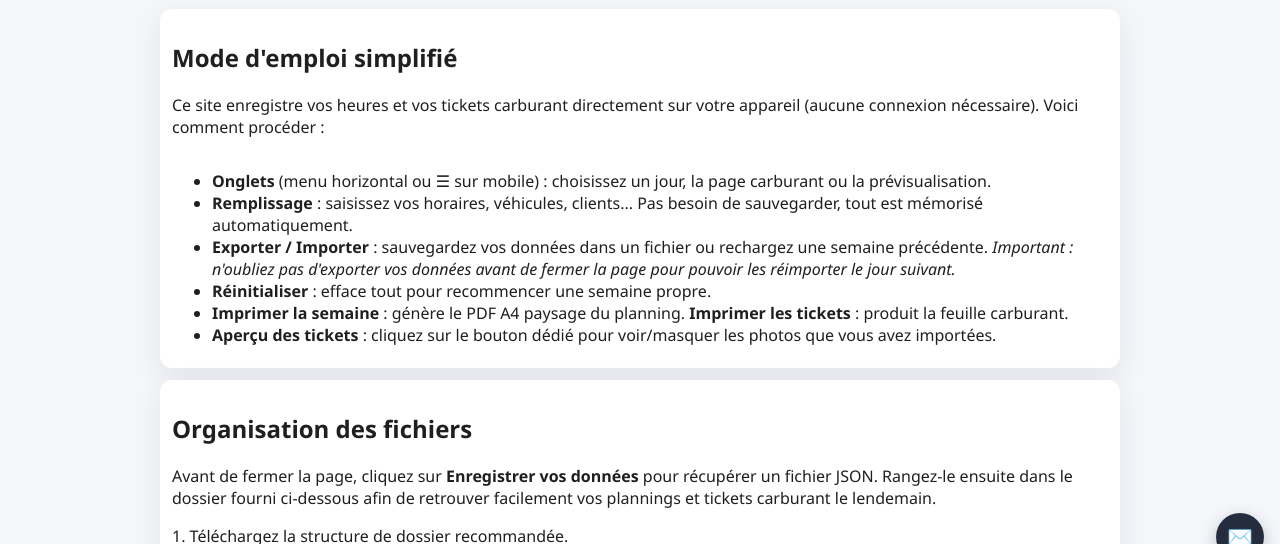
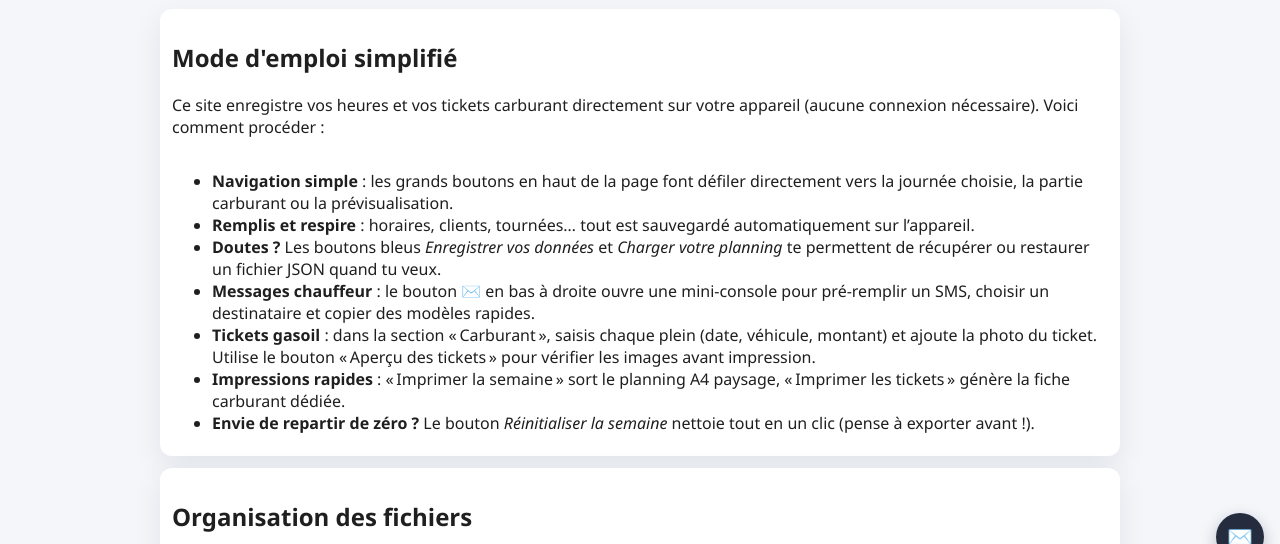
Before and after one commit to Gadjodilo26/FrigoAppDriver, a plain HTML site: page index.html in a window 1280 px wide. Shown: the part 223-767 px from the top of the page. Drawn offline with Linux system fonts and the light colour scheme.

Commit message:
19/11/25 09:31

```diff
--- a/index.html
+++ b/index.html
@@ -1004,33 +1004,36 @@
         <!-- Fin : fonctionnalités PWA / ajout à l'écran d'accueil -->
         <ul>
           <li>
-            <strong>Onglets</strong> (menu horizontal ou ☰ sur mobile) : choisissez
-            un jour, la page carburant ou la prévisualisation.
+            <strong>Navigation simple</strong> : les grands boutons en haut de la page
+            font défiler directement vers la journée choisie, la partie carburant
+            ou la prévisualisation.
           </li>
           <li>
-            <strong>Remplissage</strong> : saisissez vos horaires, véhicules,
-            clients... Pas besoin de sauvegarder, tout est mémorisé automatiquement.
+            <strong>Remplis et respire</strong> : horaires, clients, tournées…
+            tout est sauvegardé automatiquement sur l’appareil.
           </li>
           <li>
-            <strong>Exporter / Importer</strong> : sauvegardez vos données dans un
-            fichier ou rechargez une semaine précédente.
-            <em
-              >Important : n'oubliez pas d'exporter vos données avant de fermer la
-              page pour pouvoir les réimporter le jour suivant.</em
-            >
+            <strong>Doutes ?</strong> Les boutons bleus
+            <em>Enregistrer vos données</em> et <em>Charger votre planning</em>
+            te permettent de récupérer ou restaurer un fichier JSON quand tu veux.
           </li>
           <li>
-            <strong>Réinitialiser</strong> : efface tout pour recommencer une
-            semaine propre.
+            <strong>Messages chauffeur</strong> : le bouton ✉️ en bas à droite ouvre
+            une mini-console pour pré-remplir un SMS, choisir un destinataire et copier
+            des modèles rapides.
           </li>
           <li>
-            <strong>Imprimer la semaine</strong> : génère le PDF A4 paysage du
-            planning. <strong>Imprimer les tickets</strong> : produit la feuille
-            carburant.
+            <strong>Tickets gasoil</strong> : dans la section « Carburant », saisis chaque
+            plein (date, véhicule, montant) et ajoute la photo du ticket. Utilise le bouton
+            « Aperçu des tickets » pour vérifier les images avant impression.
           </li>
           <li>
-            <strong>Aperçu des tickets</strong> : cliquez sur le bouton dédié pour
-            voir/masquer les photos que vous avez importées.
+            <strong>Impressions rapides</strong> : « Imprimer la semaine » sort le planning A4 paysage,
+            « Imprimer les tickets » génère la fiche carburant dédiée.
+          </li>
+          <li>
+            <strong>Envie de repartir de zéro ?</strong> Le bouton
+            <em>Réinitialiser la semaine</em> nettoie tout en un clic (pense à exporter avant !).
           </li>
         </ul>
       </section>
@@ -1678,9 +1681,10 @@
           <h2 class="day-title">Suivi des tickets carburant</h2>
           <div class="panel-content">
             <p class="fuel-info">
-              Renseignez les informations de chaque plein (kilométrage, quantité,
-              prix) et importez la photo de votre ticket. Cette page permet
-              d'imprimer jusqu'à 6 tickets par semaine.
+              Chaque carte « Plein » correspond à un ticket gasoil : note la date,
+              le véhicule, les km et les montants, puis ajoute la photo du ticket.
+              Le bouton « Aperçu des tickets » te permet de vérifier chaque image
+              avant d’imprimer jusqu’à 5 justificatifs par semaine.
             </p>
             <div class="fuel-actions">
               <button class="btn btn-primary" type="button" id="print-fuel">
```
